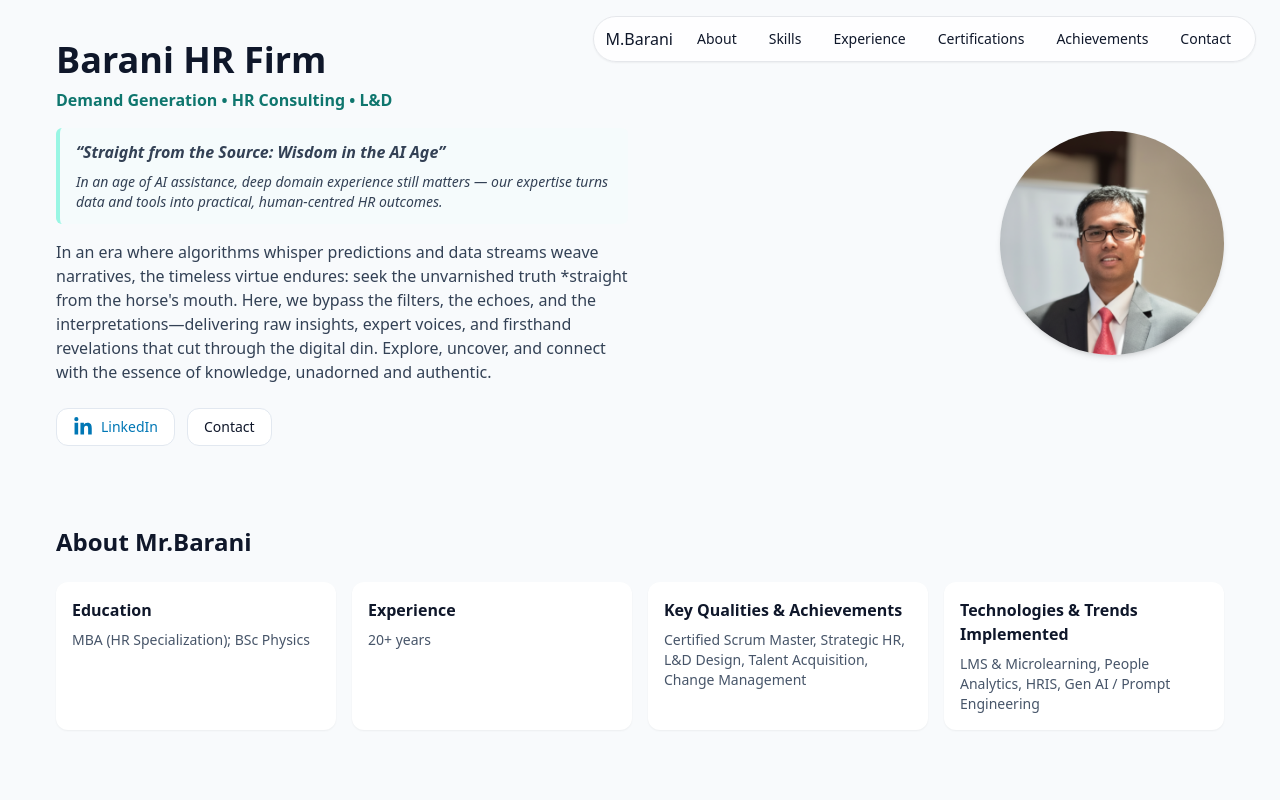
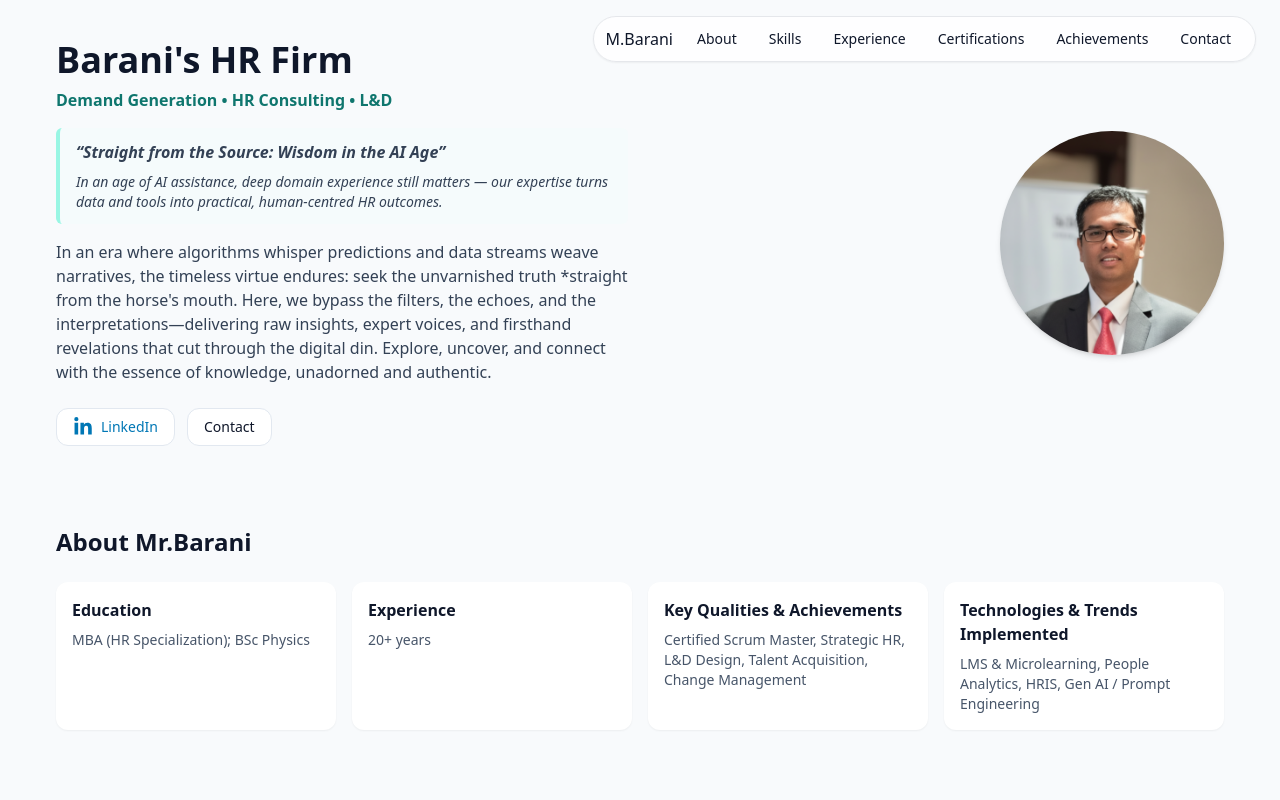
Before and after one commit to ritsroughworks/hr-portfolio, a React (Vite) app: page / in a window 1280 px wide. Shown: the top 800 px of the page. Built offline with nearby package versions, Linux system fonts and the light colour scheme.

Commit message:
brand-name-update
updated herosection with latest brand name decided

```diff
--- a/src/components/HeroSection.jsx
+++ b/src/components/HeroSection.jsx
@@ -2,7 +2,7 @@
 import React from 'react';
 
 export function HeroSection({
-  name = 'Barani HR Firm',
+  name = "Barani's HR Firm",
   title = 'Demand Generation • HR Consulting • L&D',
   linkedInUrl = 'https://www.linkedin.com/in/barani25',
   photoSrc = '/assets/pfp.jpg'
```
